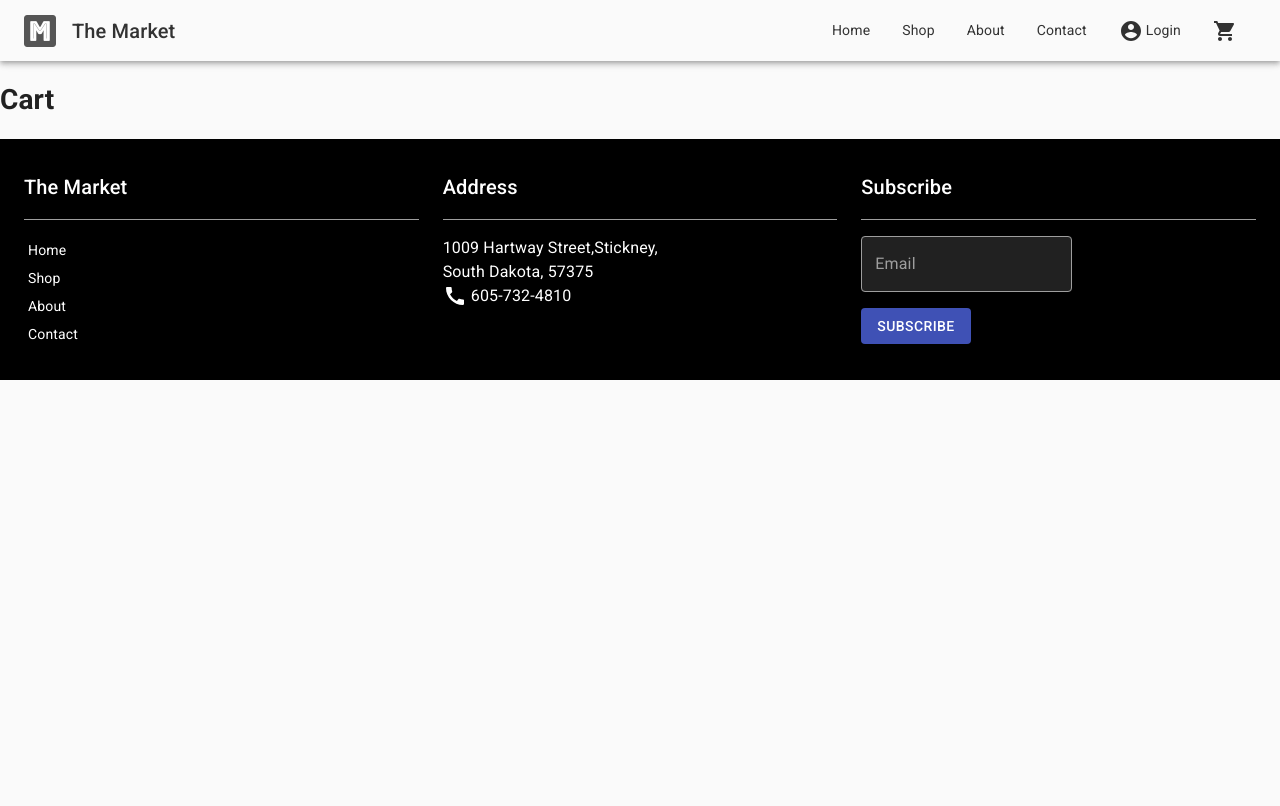
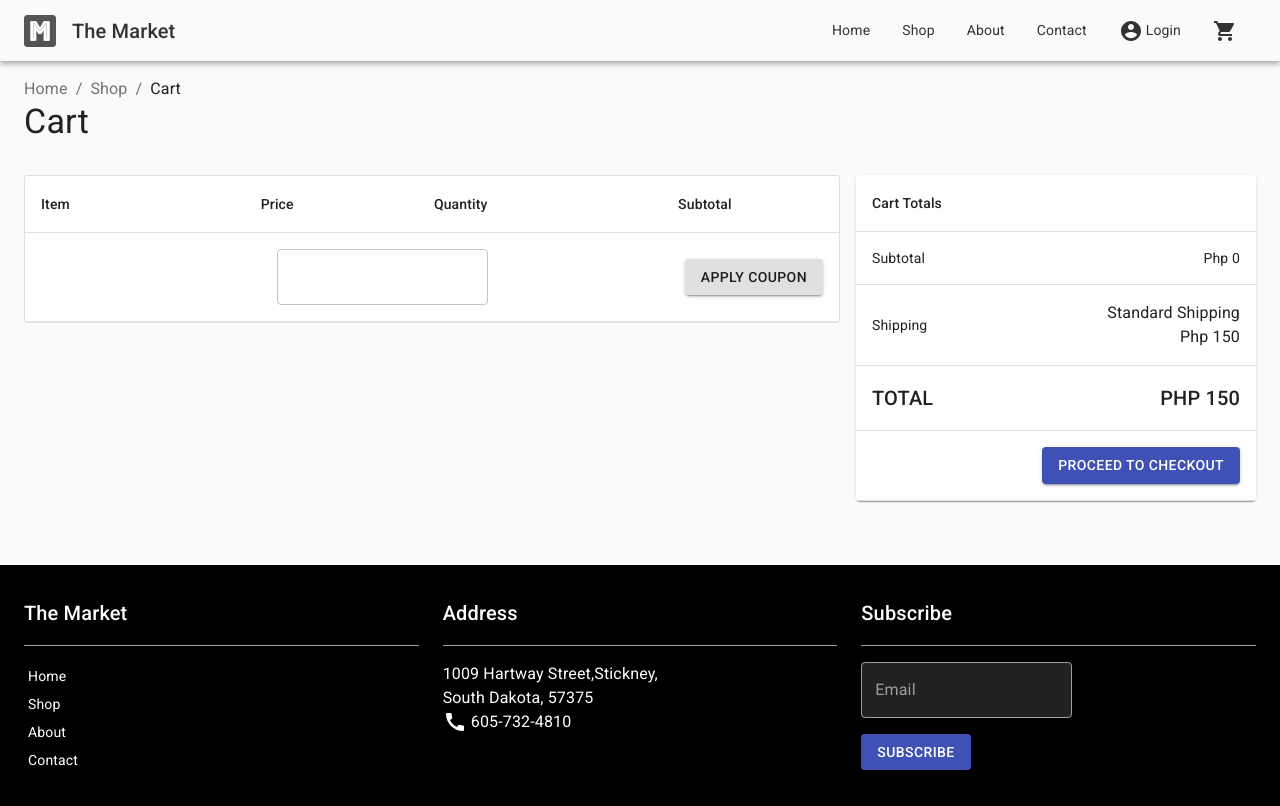
Before and after one commit to bugz3jc/the-market, a React (Create React App) app: page /cart in a window 1280 px wide. Built offline with nearby package versions, Linux system fonts and the light colour scheme.

Commit message:
change API Link. Added cart page

```diff
--- a/package.json
+++ b/package.json
@@ -1,5 +1,5 @@
 {
-  "homepage": "http://bugz3jc.github.io/the-market",
+
   "name": "the-market",
   "version": "0.1.0",
   "private": true,
@@ -17,8 +17,6 @@
     "react-scripts": "3.4.3"
   },
   "scripts": {
-    "predeploy": "npm run build",
-    "deploy": "gh-pages -d -build",
     "start": "react-scripts start",
     "build": "react-scripts build",
     "test": "react-scripts test",
--- a/src/App.js
+++ b/src/App.js
@@ -24,6 +24,7 @@ let theme = createMuiTheme({
   }
 });
 theme = responsiveFontSizes(theme);
+
 class App extends Component{
   constructor(props){
     super(props);
@@ -31,7 +32,7 @@ class App extends Component{
 
     this.handleChange = this.handleChange.bind(this);
     this.state ={
-      cartItems: []
+      cartItems: JSON.parse(localStorage.getItem('cartItems')) || []
     };
 
 
@@ -40,6 +41,7 @@ class App extends Component{
     let cartItems = [...this.state.cartItems];
     cartItems.push(data);
     this.setState({cartItems: cartItems});
+    localStorage.setItem('cartItems',JSON.stringify(cartItems));
   }
   render() {
 
--- a/src/components/navigation.jsx
+++ b/src/components/navigation.jsx
@@ -19,7 +19,7 @@ import Link from '@material-ui/core/Link';
 import Divider from '@material-ui/core/Divider';
 import { NavLink } from 'react-router-dom';
 import { withRouter } from 'react-router-dom';
-
+import Logo from './../images/favicon-32x32.png';
 
 const useStyles = makeStyles( (theme) => (
 
@@ -170,7 +170,7 @@ const useStyles = makeStyles( (theme) => (
             <Toolbar variant="dense">
                 <Typography variant="h6" className={classes.grow}>
                     <NavLink to="/" className={classes.branding} >
-                        <img src="/favicon-32x32.png" alt="" className={classes.brandIcon}/>
+                        <img src={Logo} alt="" className={classes.brandIcon}/>
                         The Market
                     </NavLink>
                 </Typography>
--- a/src/components/productCard.jsx
+++ b/src/components/productCard.jsx
@@ -28,21 +28,20 @@ const useStyles = makeStyles(theme =>({
 const ProductCard = (props) => {
   const {data, history} = props;
   const classes = useStyles();
-
   return (
-    <Card className={classes.root} onClick={() => history.push(`/shop/${data.SKU}`)}>
+    <Card className={classes.root} onClick={() => history.push(`/shop/${data.sku}`)}>
       <CardActionArea>
         <CardMedia
           className={classes.media}
-          image={data.image}
+          src={data.image}
           title={data.name}
         />
         <CardContent className={classes.content}>
           <Typography variant="h6">
             {data.name}
           </Typography>
-          <Typography variant="h6" align="right">
-            ${data.price}
+          <Typography variant="body1" align="right">
+            Php{data.price}
           </Typography>
         </CardContent>
       </CardActionArea>
--- a/src/pages/cart.jsx
+++ b/src/pages/cart.jsx
@@ -1,9 +1,173 @@
 import React from 'react';
+import {
+    Container, Breadcrumbs, Link, Typography, Table, TableCell, TableBody, TableHead, TableRow, Paper, TableContainer, Grid, TableFooter, Button, TextField, IconButton
+} from '@material-ui/core';
+import { makeStyles } from '@material-ui/core/styles';
+import { withRouter } from 'react-router-dom';
+import DeleteIcon from '@material-ui/icons/Delete';
+
+const useStyles = makeStyles( (theme) => (
+    {
+        root : {
+            paddingTop: theme.spacing(2),
+            paddingBottom: theme.spacing(8),
+            flexGrow: 1,
+
+        },
+        cartTable: {
+
+            flexGrow: 1,
+            '& *': {
+                flexGrow: 1
+            }
+        },
+        marginBottom: {
+            marginBottom: theme.spacing(4)
+        },
+        table: {
+            minWidth: 650,
+        },
+        padding: {
+            padding: theme.spacing(2)
+        },
+        cartContainer: {
+            border: '1px solid',
+            borderColor: theme.palette.divider
+        }
+}
+
+
+));
 
 const Cart = (props) => {
+    const { history, cartItems } = props;
+    console.log(cartItems);
+    const classes = useStyles();
+    let subtotal = 0;
+    const standardShipping = 150
     return(
-        <h1> Cart </h1>
+        <Container className={classes.root}>
+            <Breadcrumbs aria-label="breadcrumb">
+                <Link color="inherit" href="#" onClick={(event) => { event.preventDefault(); history.push('/')}}>
+                    Home
+                </Link>
+                <Link color="inherit" href="#" onClick={(event) => { event.preventDefault(); history.push('/shop')}}>
+                    Shop
+                </Link>
+                <Typography color="textPrimary">Cart</Typography>
+            </Breadcrumbs>
+            <Typography variant="h4" className={classes.marginBottom}>
+                Cart
+            </Typography>
+            <Grid container spacing={2}>
+                <Grid item md={8}>
+                <TableContainer component={Paper}      elevation={0} className={classes.cartContainer}>
+                    <Table className={classes.table}>
+                        <TableHead>
+                            <TableRow>
+                                <TableCell>Item</TableCell>
+                                <TableCell align="right">Price</TableCell>
+                                <TableCell align="right">Quantity</TableCell>
+                                <TableCell align="right">Subtotal</TableCell>
+                                <TableCell></TableCell>
+                            </TableRow>
+                        </TableHead>
+                        <TableBody>
+                            {cartItems.map((i,k) => {
+                                subtotal += i.price * i.quantity;
+                                return (
+                                <TableRow key={k}>
+                                    <TableCell>
+                                        <img src={i.image} alt={i.name}/>
+                                        <Typography variant="body1">
+                                            {i.name}
+                                        </Typography>
+                                    </TableCell>
+                                    <TableCell align="right">
+                                        Php {i.price}
+                                    </TableCell >
+                                    <TableCell align="right">
+                                        {i.quantity}
+                                    </TableCell>
+                                    <TableCell align="right">
+                                        Php {i.price * i.quantity}
+                                    </TableCell>
+                                    <TableCell>
+                                    <IconButton aria-label="delete">
+                                        <DeleteIcon />
+                                    </IconButton>
+                                    </TableCell>
+                                </TableRow>
+                                )
+                            })}
+                        </TableBody>
+                        <TableFooter>
+                            <TableRow>
+                                <TableCell colSpan={3} align="right">
+
+                                    <TextField variant="outlined" />
+                                </TableCell>
+                                <TableCell align="right" colSpan={2}>
+                                    <Button variant="contained">Apply Coupon</Button>
+                                </TableCell>
+                            </TableRow>
+                        </TableFooter>
+                    </Table>
+                </TableContainer>
+                </Grid>
+                <Grid item md={4}>
+                <TableContainer component={Paper} className={classes.totals}>
+                    <Table>
+                        <TableHead>
+                            <TableRow>
+                                <TableCell>Cart Totals</TableCell>
+                                <TableCell></TableCell>
+                            </TableRow>
+                        </TableHead>
+                        <TableBody>
+                            <TableRow>
+                                <TableCell component="th" scope="row">
+                                    Subtotal
+                                </TableCell>
+                                <TableCell align="right">
+                                    Php {subtotal}
+                                </TableCell>
+                            </TableRow>
+                            <TableRow>
+                                <TableCell component="th" scope="row">
+                                    Shipping
+                                </TableCell>
+                                <TableCell align="right">
+                                    <Typography>Standard Shipping </Typography>
+                                    <Typography>Php {standardShipping}</Typography>
+                                </TableCell>
+                            </TableRow>
+                            <TableRow>
+                                <TableCell>
+                                    <Typography variant="h6">TOTAL</Typography>
+                                    </TableCell>
+
+                                <TableCell align="right">
+                                    <Typography variant="h6">PHP {subtotal + standardShipping}</Typography>
+                                </TableCell>
+                            </TableRow>
+                        </TableBody>
+                        <TableFooter>
+                            <TableRow>
+
+                                <TableCell align="right" colSpan={2}>
+                                    <Button variant="contained" color="primary">
+                                        Proceed to Checkout
+                                    </Button>
+                                </TableCell>
+                            </TableRow>
+                        </TableFooter>
+                    </Table>
+                </TableContainer>
+                </Grid>
+            </Grid>
+        </Container>
     )
 }
 
-export default Cart;
+export default withRouter(Cart);
```
Also changed, not shown: src/components/productList.jsx (+14 -16 lines), src/pages/index.jsx (+6 -7 lines), src/pages/productDetail.jsx (+16 -22 lines), src/pages/shop.jsx (+21 -17 lines), public/data.json (line endings or trailing spaces), src/images/favicon-32x32.png (added).
